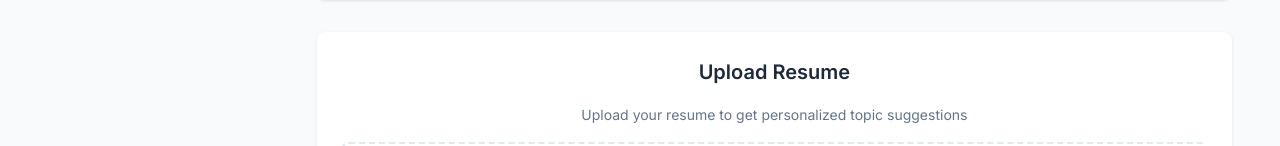
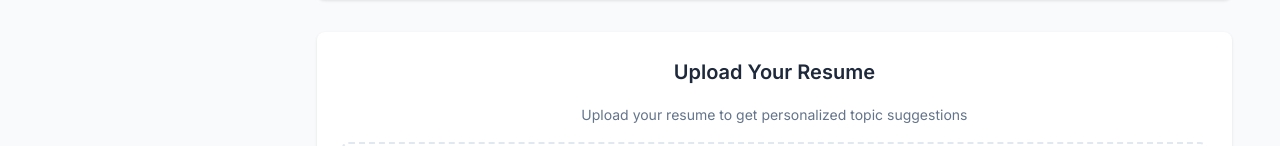
Before and after one commit to YujunGe07/CollegeEssayAI, a plain HTML site: page index.html in a window 1280 px wide. Shown: the part 580-726 px from the top of the page. Drawn offline with Linux system fonts and the light colour scheme.

Commit message:
check git functionality

```diff
--- a/index.html
+++ b/index.html
@@ -95,7 +95,7 @@
 
                 <!-- Resume Upload Card -->
                 <div class="card upload-card" id="resume-section">
-                    <h2>Upload Resume</h2>
+                    <h2>Upload Your Resume</h2>
                     <p class="helper-text">Upload your resume to get personalized topic suggestions</p>
                     <div class="upload-area" id="uploadArea">
                         <input type="file" id="resumeUpload" accept=".pdf,.doc,.docx" hidden>
```
